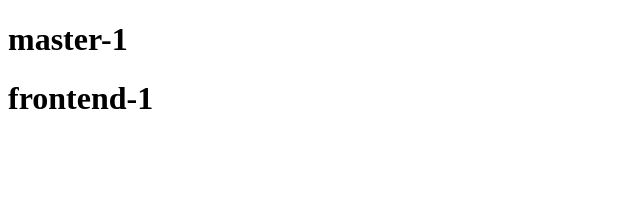
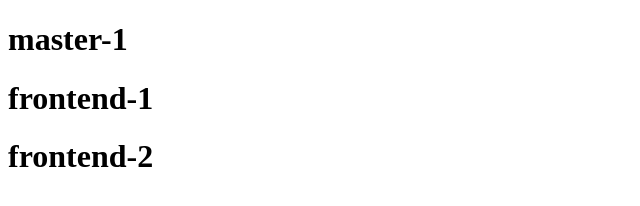
Before and after one commit to Savage-Markup/git-task, a plain HTML site: page index.html in a window 1280 px wide. Shown: the whole page, without its empty margins (0-640 px from the left). Drawn offline with Linux system fonts and the light colour scheme.

Commit message:
frontend-2

```diff
--- a/index.html
+++ b/index.html
@@ -9,5 +9,6 @@
     <h1>master-1</h1>
 
     <h1>frontend-1</h1>
+    <h1>frontend-2</h1>
 </body>
 </html>
```
